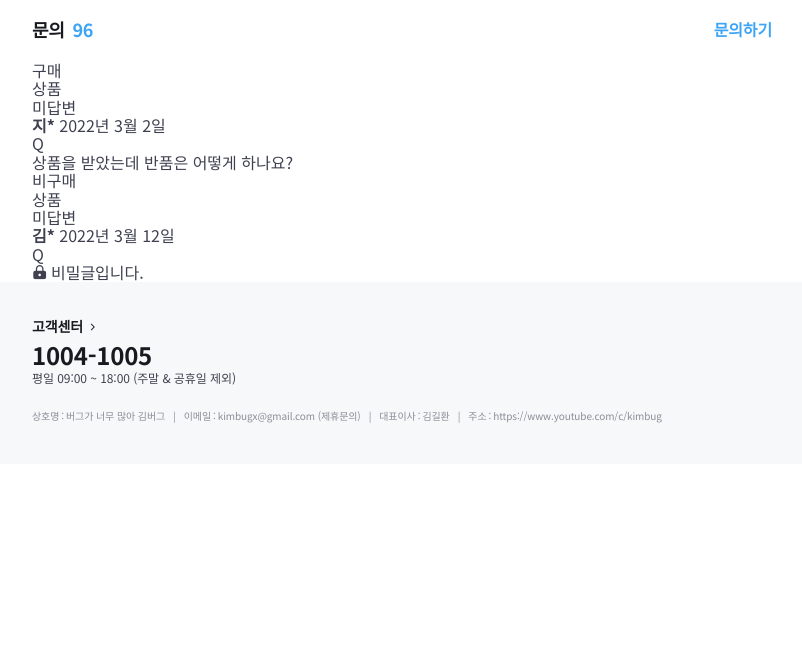
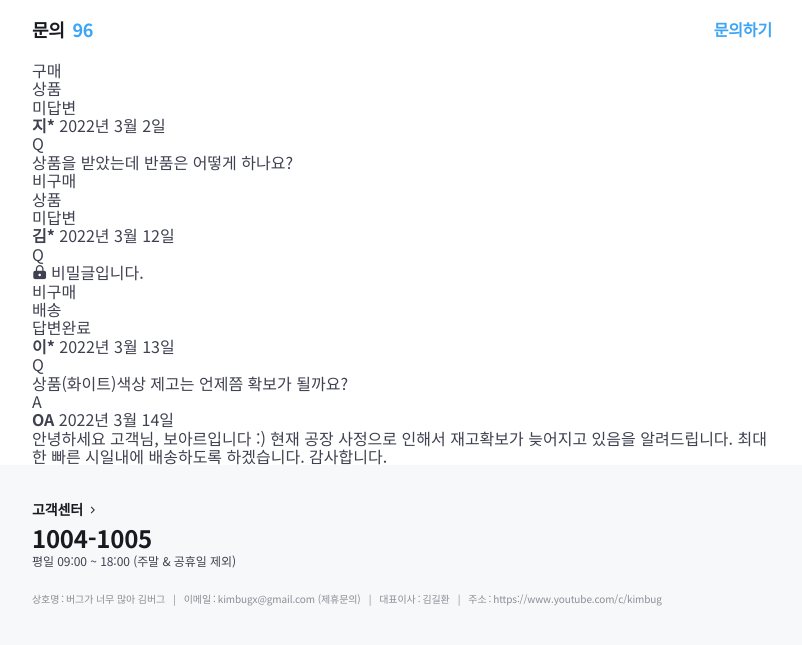
Before and after one commit to GilhwanE/house_t_webpage, a website: page index.html in a window 1280 px wide. Shown: the part 11344-11989 px from the top of the page, without its empty margins (48-850 px from the left). Before the commit the page ends 11808 px from the top, so only its background shows below. Drawn offline with nearby package versions, Linux system fonts and the light colour scheme; files whose address does not match are found by name.

Commit message:
Handle answerd inquiry-card

```diff
--- a/index.html
+++ b/index.html
@@ -1190,6 +1190,54 @@
                       </div>
                     </article>
                   </li>
+
+                  <!-- NOTE : 답변이 달린 경우 -->
+                  <li class="inquiry-item">
+                    <article class="inquiry-card">
+                      <header class="inquiry-card-header">
+                        <h3 class="visually-hidden">이* 님이 남기신 문의</h3>
+
+                        <dl class="detail">
+                          <dt class="visually-hidden">구매여부</dt>
+                          <dd>비구매</dd>
+                          <dt class="visually-hidden">문의유형</dt>
+                          <dd>배송</dd>
+                          <dt class="visually-hidden">답변여부</dt>
+                          <dd class="is-answerd">답변완료</dd>
+                        </dl>
+
+                        <div class="misc">
+                          <strong>이*</strong>
+                          <time datetime="2022-03-13 13:20"
+                            >2022년 3월 13일</time
+                          >
+                        </div>
+                      </header>
+
+                      <div class="inquiry-card-body">
+                        <div class="inquiry-content">
+                          <span aria-label="문의내용">Q</span>
+                          <p>상품(화이트)색상 제고는 언제쯤 확보가 될까요?</p>
+                        </div>
+
+                        <div class="inquiry-content">
+                          <span aria-label="답변내용">A</span>
+                          <div class="seller">
+                            <strong>OA</strong>
+                            <time datetime="2022-03-14 12:10"
+                              >2022년 3월 14일</time
+                            >
+                          </div>
+                          <p>
+                            안녕하세요 고객님, 보아르입니다 :) 현재 공장
+                            사정으로 인해서 재고확보가 늦어지고 있음을
+                            알려드립니다. 최대한 빠른 시일내에 배송하도록
+                            하겠습니다. 감사합니다.
+                          </p>
+                        </div>
+                      </div>
+                    </article>
+                  </li>
                 </ol>
               </div>
             </section>
--- a/styles/components/_inquiry-card.scss
+++ b/styles/components/_inquiry-card.scss
@@ -38,10 +38,28 @@
   &-body {
     @include text-style(13);
 
-    .question-content {
+    .inquiry-content {
       position: relative;
       padding-left: 20px;
+
+      &:first-child:not(:last-child) {
+        // 첫번쨰 컨텐츠 이자 마지막컨텐츠가 아닌경우
+        margin-bottom: 12px;
+      }
     }
+
+    .seller {
+      @include flexbox(start);
+      margin-bottom: 4px;
+
+      strong {
+        margin-right: 4px;
+      }
+      time {
+        @include text-style(12, $tertiary);
+      }
+    }
+
     span {
       position: absolute;
       top: 0;
@@ -70,8 +88,19 @@
     &-body {
       @include text-style(14);
 
-      .question-content {
+      .inquiry-content {
         padding-left: 24px;
+
+        &:first-child:not(:last-child) {
+          margin-bottom: 16px;
+        }
+      }
+
+      .seller {
+        margin-bottom: 8px;
+        strong {
+          @include text-style(16);
+        }
       }
 
       span {
```
